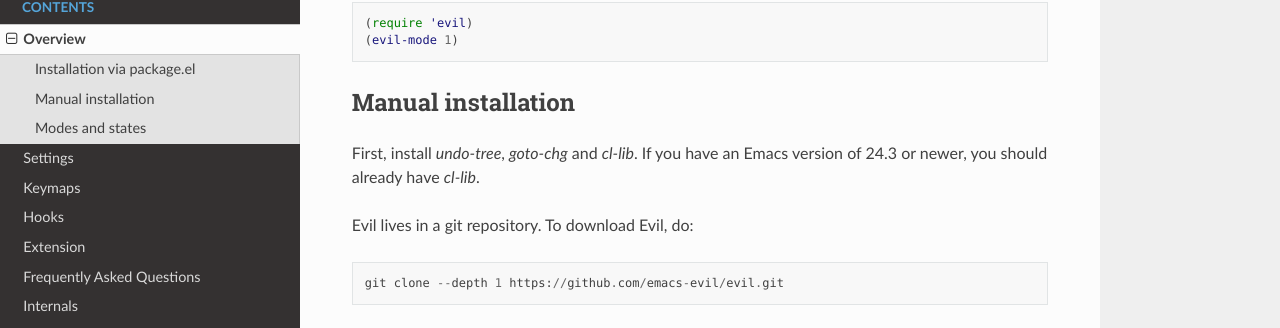
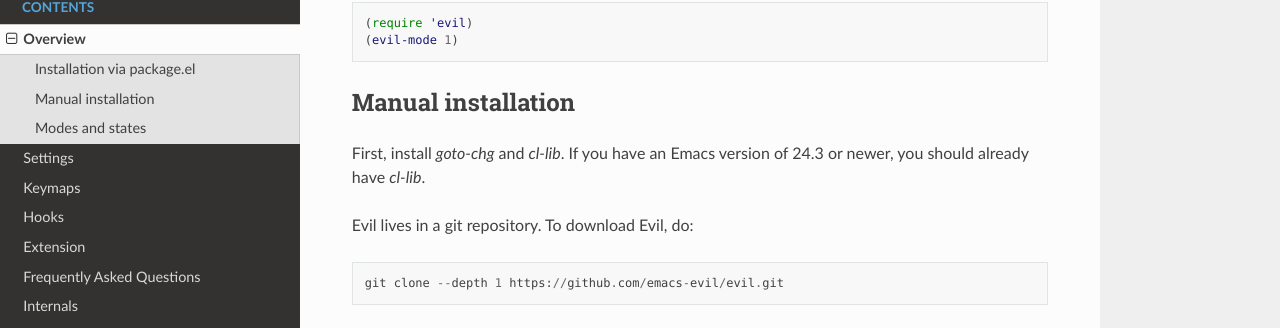
Before and after one commit to emacs-evil/evil, a Sphinx documentation site: the page built from doc/source/overview.rst, in a window 1280 px wide and 900 px high, scrolled down 495 px. Shown: the part 114-442 px from the top of the window. Built offline with Sphinx 7.4.7 and the Read the Docs theme 2.0.0, drawn with Linux system fonts in a browser that asks for light colours.

Commit message:
Make undo-tree an optional dependency
Closes #1074

```diff
--- a/doc/source/overview.rst
+++ b/doc/source/overview.rst
@@ -32,8 +32,8 @@
 Manual installation
 -------------------
 
-First, install `undo-tree`, `goto-chg` and `cl-lib`.  If you have an
-Emacs version of 24.3 or newer, you should already have `cl-lib`.
+First, install `goto-chg` and `cl-lib`.  If you have an Emacs version
+of 24.3 or newer, you should already have `cl-lib`.
 
 Evil lives in a git repository.  To download Evil, do::
 
```
Also changed, not shown: README.md (+4 -2 lines), 9 other files.
